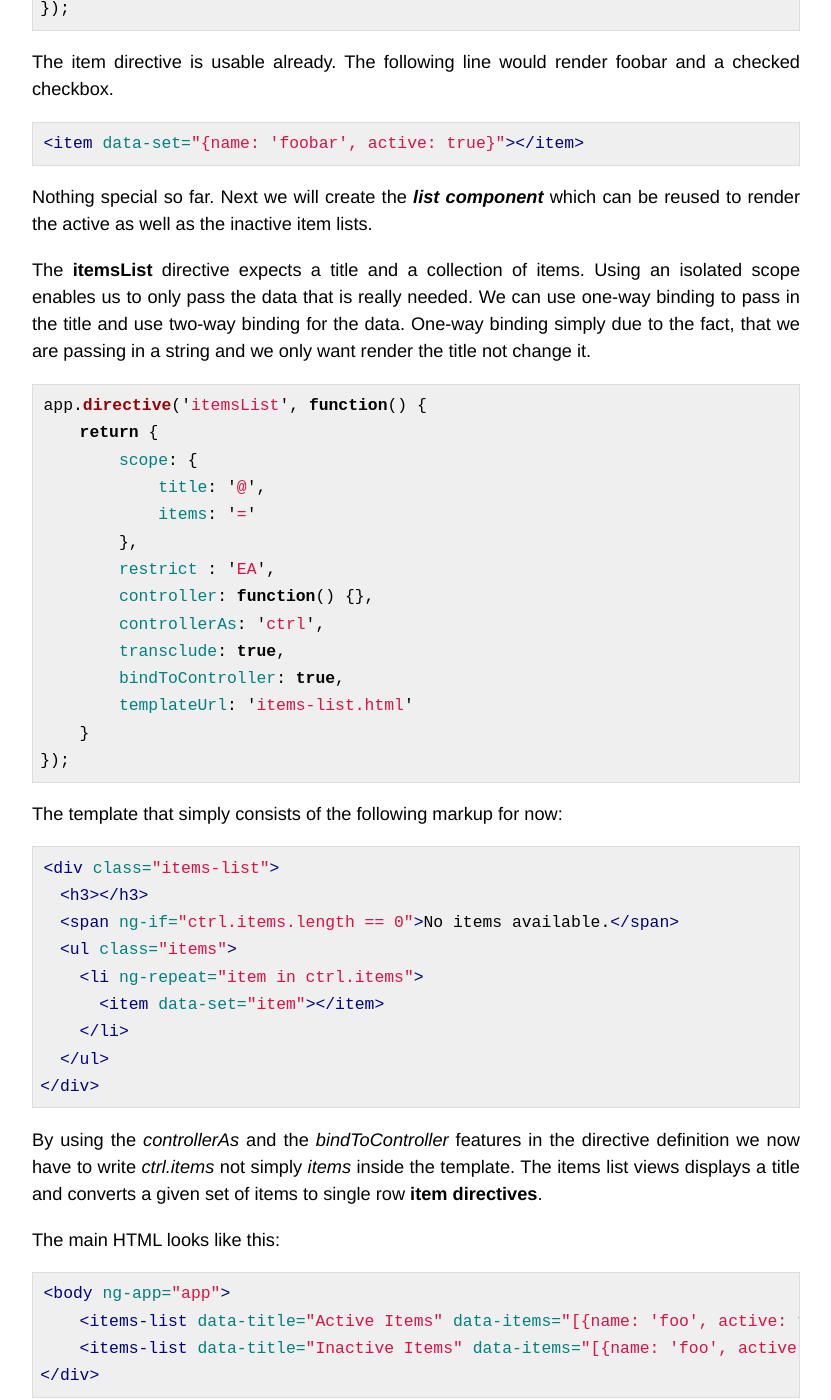
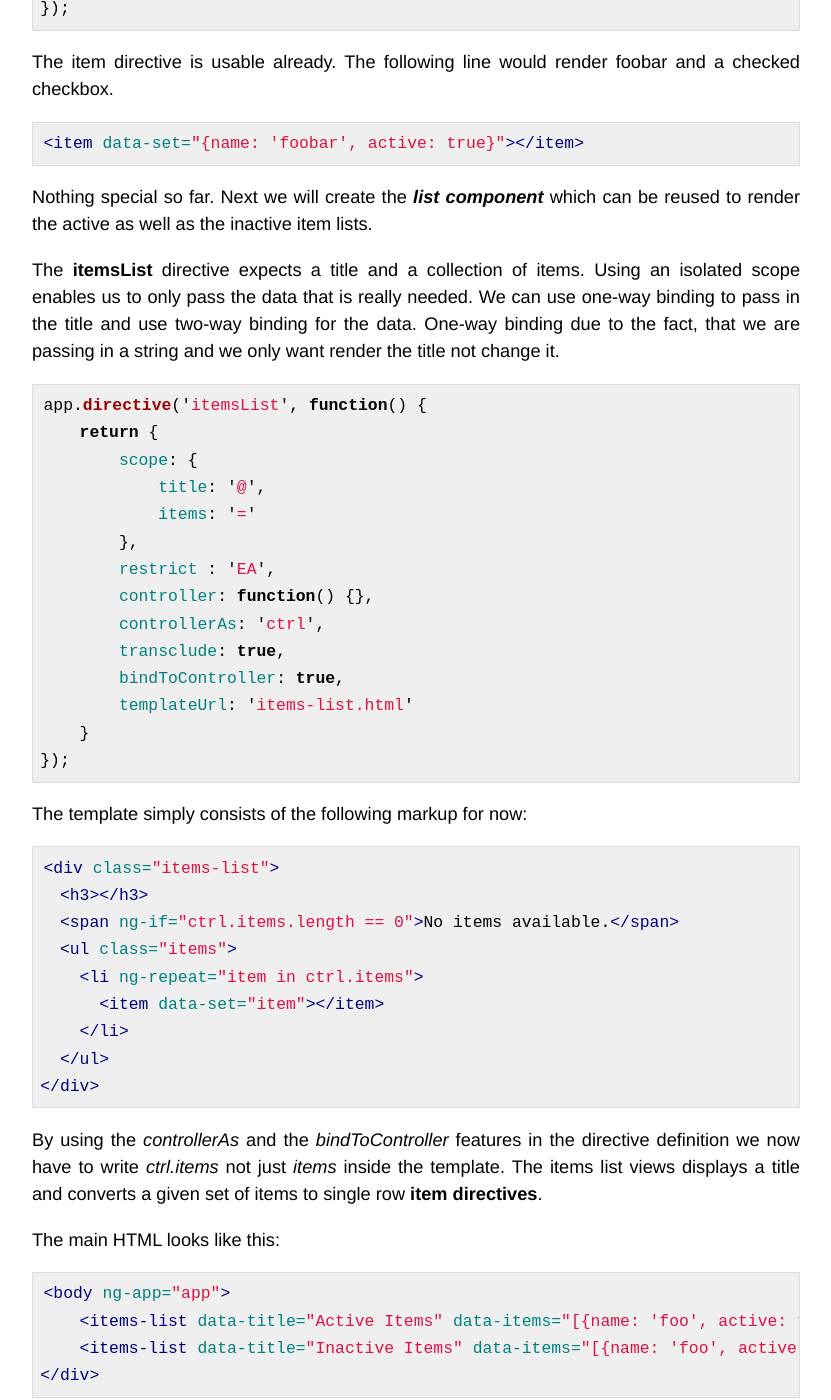
Before and after one commit to busypeoples/busypeoples.github.io, a Jekyll site: the page built from _posts/2015-02-09-thinking-in-components-angular-js.markdown, in a window 1280 px wide and 1400 px high, scrolled down 5089 px. Shown: the whole window, without its empty margins (224-1055 px from the left). Built offline with Jekyll 4.4.1, drawn with Linux system fonts in a browser that asks for light colours; Markdown is read by kramdown in place of the engine named in the settings; some of the changed text lies outside the part shown.

Commit message:
Minor changes

````diff
--- a/_posts/2015-02-09-thinking-in-components-angular-js.markdown
+++ b/_posts/2015-02-09-thinking-in-components-angular-js.markdown
@@ -82,7 +82,7 @@
 
 + **Large HTML templates** that are hard to understand or maintain.
 
-+ **Complicated to test.** We can not simply isolate parts of the view to test the controller/view combination.
++ **Complicated to test.** We can not easily isolate parts of the view to test the controller/view combination.
 
 The introduction of the _'controller as'_ syntax  solved a coupe of problems regarding ng-controllers include shadowing
 parent controller properties and functions for example and accessing the parent scope inside the view became more explicit.
@@ -165,7 +165,7 @@
 
 The **itemsList** directive expects a title and a collection of items.
 Using an isolated scope enables us to only pass the data that is really needed. We can use one-way binding to pass in the title
-and use two-way binding for the data. One-way binding simply due to the fact, that we are passing in a
+and use two-way binding for the data. One-way binding due to the fact, that we are passing in a
 string and we only want render the title not change it.
 
 ```javascript
@@ -185,7 +185,7 @@
 });
 ```
 
-The template that simply consists of the following markup for now:
+The template simply consists of the following markup for now:
 
 ```html
 <div class="items-list">
@@ -200,7 +200,7 @@
 ```
 
 
-By using the _controllerAs_ and the _bindToController_ features in the directive definition we now have to write _ctrl.items_ not simply _items_ inside the template.
+By using the _controllerAs_ and the _bindToController_ features in the directive definition we now have to write _ctrl.items_ not just _items_ inside the template.
 The items list views displays a title and converts a given set of items to single row **item directives**.
 
 The main HTML looks like this:
@@ -218,7 +218,7 @@
 
 
 Nothing special going on here so far. We have two lists that have different titles but render the exact same items.
-This is obviously due to the fact that we are simply passing in the same set of items.
+This is obviously due to the fact that we are passing in the same set of items.
 The next step will include explicitly setting the correct data for each of the **itemList** components.
 
 Further more clicking the checkbox doesn't do anything, so we will need to add some clicking behaviour as well.
@@ -302,7 +302,7 @@
 </div>
 ```
 
-The HTML file now simply consists of the ng-app declaration and the _items-container_ directive.
+The HTML file consists of the ng-app declaration and the _items-container_ directive now.
 
 ```html
 <body ng-app="app">
````
